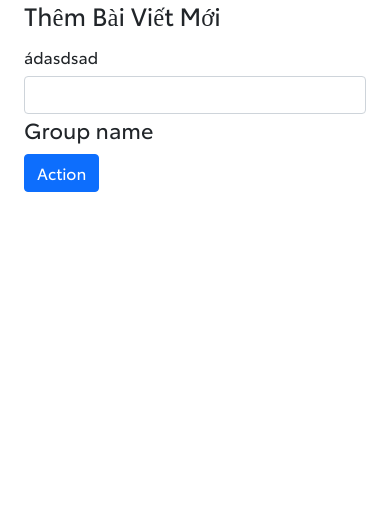
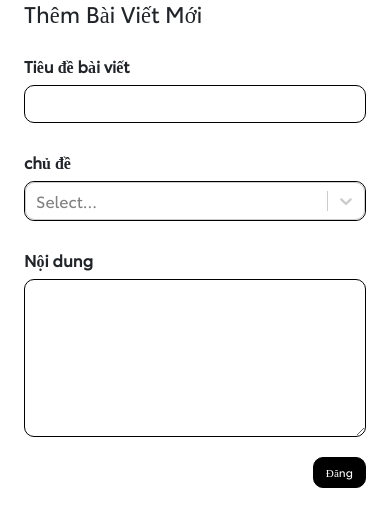
Before and after one commit to huynhngochai20101998/Final-Project_FE, a React (Create React App) app: page /post-creation in a window 390 px wide. Shown: the top 526 px of the page. Built offline with nearby package versions, Linux system fonts and the light colour scheme.

Commit message:
push code

```diff
--- a/src/assets/scss/foundation/variable/_variable.scss
+++ b/src/assets/scss/foundation/variable/_variable.scss
@@ -32,11 +32,13 @@ $pc_page_sidebar_padding: 40px;
 
 //  color
 $color_black: #000;
+$color_black_hover:#1f1e1e;
 $color_white: #fff;
 $button_green: #187448;
 $button_green_hover: #135a38;
 $color_failure: #FF6562;
 $color_success: #00C07F;
+
 
 // width
 $mobile-width: 480px;
--- /dev/null
+++ b/src/pages/Post/PostCreatrion/InputField.js
@@ -0,0 +1,29 @@
+import React from "react";
+import { ErrorMessage, useField } from "formik";
+
+const InputField = ({ label, ...props }) => {
+  const [field, meta] = useField(props);
+  return (
+    <div className="form-group row">
+      <div className="col-sm-1-12">
+        <label htmlFor={field.name} className="col-sm-1-12 col-form-label">
+          {label}
+        </label>
+        <input
+          className={`form-control
+          ${meta.touched && meta.error && "is-invalid"}`}
+          {...field}
+          {...props}
+          autoComplete="off"
+        />
+      </div>
+      <ErrorMessage
+        name={field.name}
+        component="div"
+        className="active-failure"
+      ></ErrorMessage>
+    </div>
+  );
+};
+
+export default InputField;
--- a/src/pages/Post/PostCreatrion/PostCreatrion.js
+++ b/src/pages/Post/PostCreatrion/PostCreatrion.js
@@ -1,43 +1,79 @@
 import React from "react";
 import { HomeUserLayout } from "layout/HomeLayout/HomeLayout";
+import "./PostCreatrion.scss";
+import { Formik, Form } from "formik";
+import InputField from "./InputField";
+import TextAreaField from "./TextAreaField";
+import * as Yup from "yup";
+import SelectField from "./SelectField";
 
 const PostCreatrion = () => {
+  var tagTopic = [
+    {
+      value: "1",
+      label: "HTML"
+    },
+    {
+      value: "2",
+      label: "CSS"
+    },
+    {
+      value: "3",
+      label: "Javascript"
+    }
+  ];
+  const validate = Yup.object({
+    title: Yup.string().required("Tiêu đề không được để trống"),
+    // tagSelect: Yup.array().min(1, "Chọn ít nhất 1 thẻ"),
+    contentPost: Yup.string().required("Nội dung không được để trống")
+  });
   return (
     <HomeUserLayout>
-      <div classNameName="form-create-post">
+      <Formik
+        initialValues={{
+          title: "",
+          tagSelect: [],
+          contentPost: ""
+        }}
+        validationSchema={validate}
+        onSubmit={(values) => {
+          console.log(values);
+        }}
+      >
+        {(formik) => (
+          <div className="form-create-post">
             <div className="container">
-          <form>
               <h2>Thêm Bài Viết Mới</h2>
+              <Form>
+                <InputField
+                  label="Tiêu đề bài viết"
+                  name="title"
+                  type="text"
+                ></InputField>
+                <SelectField
+                  label="chủ đề"
+                  name="tagSelect"
+                  options={tagTopic}
+                  value={formik.values.tagSelect}
+                  onChange={(value) => formik.setFieldValue("tagSelect", value)}
+                ></SelectField>
+                <TextAreaField
+                  label="Nội dung"
+                  name="contentPost"
+                  rows="6"
+                ></TextAreaField>
                 <div className="form-group row">
-              <label htmlFor="inputName" className="col-sm-1-12 col-form-label">
-                ádasdsad
-              </label>
                   <div className="col-sm-1-12">
-                <input
-                  type="text"
-                  className="form-control"
-                  name="inputName"
-                  id="inputName"
-                  placeholder=""
-                />
-              </div>
-            </div>
-            <fieldset className="form-group row">
-              <legend className="col-form-legend col-sm-1-12">
-                Group name
-              </legend>
-              <div className="col-sm-1-12"></div>
-            </fieldset>
-            <div className="form-group row">
-              <div className="offset-sm-2 col-sm-10">
                     <button type="submit" className="btn btn-primary">
-                  Action
+                      Đăng
                     </button>
                   </div>
                 </div>
-          </form>
+              </Form>
             </div>
           </div>
+        )}
+      </Formik>
     </HomeUserLayout>
   );
 };
--- a/src/pages/Post/PostCreatrion/PostCreatrion.scss
+++ b/src/pages/Post/PostCreatrion/PostCreatrion.scss
@@ -0,0 +1,98 @@
+@import "../../../assets/scss/foundation/variable/variable";
+
+.form-create-post{
+    h2{
+        margin-left: 24%;
+    }
+
+    .form-group{
+        justify-content: center;
+        margin-top: 20px;
+        label{
+            font-weight: 600;
+        }
+        input, textarea, .multi-select{
+            border-radius: 10px;
+            border: 1px solid $color_black;
+        }
+        .multi-select>*{
+            border-radius: 10px;
+        }
+        button{
+            background-color: $color_black;
+            border-color: $color_black;
+            float: right;
+            border-radius: 10px;
+            font-size: 0.9rem;
+
+            &:hover{
+                background-color: $color_black_hover;
+            }
+
+            &:focus{
+                box-shadow: none;
+            }
+        }
+
+        .active-failure{
+            color: $color_failure;
+            font-size: 0.8rem;
+        }
+    }
+    .row>*{
+        width: 52%;
+        }
+}
+
+
+@media only screen and (max-width: $desktop-width) {
+    .form-create-post{
+        h2{
+            margin-left: 15%;
+        }
+
+        .row>*{
+            width: 70%;
+        }
+
+        .form-group{
+            button{
+                font-size: 0.7rem;
+            }
+        }
+    }
+}
+
+@media only screen and (max-width: $tablet-width) {
+    .form-create-post{
+        h2{
+            margin-left: 10%;
+            font-size: 1.4rem;
+        }
+        .row>*{
+            width: 80%;
+        }
+        .form-group{
+            button{
+                font-size: 0.7rem;
+            }
+        }
+    }
+}
+
+@media only screen and (max-width: $mobile-width) {
+    .form-create-post{
+        h2{
+           margin-left: 0;
+           display: block;
+        }
+        .row>*{
+            width: 100%;
+        }
+        .form-group{
+            button{
+                font-size: 0.7rem;
+            }
+        }
+    }
+}
--- /dev/null
+++ b/src/pages/Post/PostCreatrion/SelectField.js
@@ -0,0 +1,37 @@
+import React from "react";
+import Select from "react-select";
+import { ErrorMessage, useField } from "formik";
+
+const SelectField = ({ label, options, onChange, value, ...props }) => {
+  const [field, meta] = useField(props);
+  const defaultValue = (options, value) => {
+    return options ? options.find((option) => option.value === value) : "";
+  };
+
+  return (
+    <div className="form-group row">
+      <div className="col-sm-1-12">
+        <label htmlFor={field.name} className="col-sm-1-12 col-form-label">
+          {label}
+        </label>
+        <Select
+          className={`multi-select
+          ${meta.touched && meta.error && "is-invalid"}`}
+          {...field}
+          {...props}
+          options={options}
+          value={defaultValue(options, value)}
+          onChange={(value) => onChange(value)}
+          isMulti
+        ></Select>
+      </div>
+      <ErrorMessage
+        name={field.name}
+        component="div"
+        className="active-failure"
+      ></ErrorMessage>
+    </div>
+  );
+};
+
+export default SelectField;
--- /dev/null
+++ b/src/pages/Post/PostCreatrion/TextAreaField.js
@@ -0,0 +1,29 @@
+import React from "react";
+import { ErrorMessage, useField } from "formik";
+
+const TextAreaField = ({ label, ...props }) => {
+  const [field, meta] = useField(props);
+  return (
+    <div className="form-group row">
+      <div className="col-sm-1-12">
+        <label htmlFor={field.name} className="col-sm-1-12 col-form-label">
+          {label}
+        </label>
+        <textarea
+          className={`form-control
+          ${meta.touched && meta.error && "is-invalid"}`}
+          {...field}
+          {...props}
+          autoComplete="off"
+        ></textarea>
+      </div>
+      <ErrorMessage
+        name={field.name}
+        component="div"
+        className="active-failure"
+      ></ErrorMessage>
+    </div>
+  );
+};
+
+export default TextAreaField;
```
Lines whose indentation alone changed are shown as unchanged.
